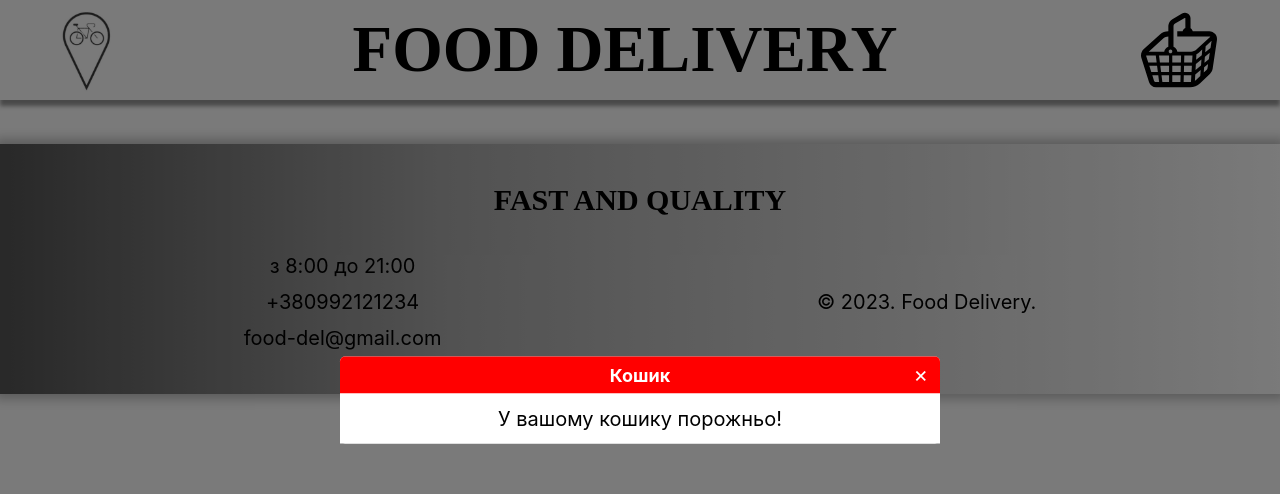
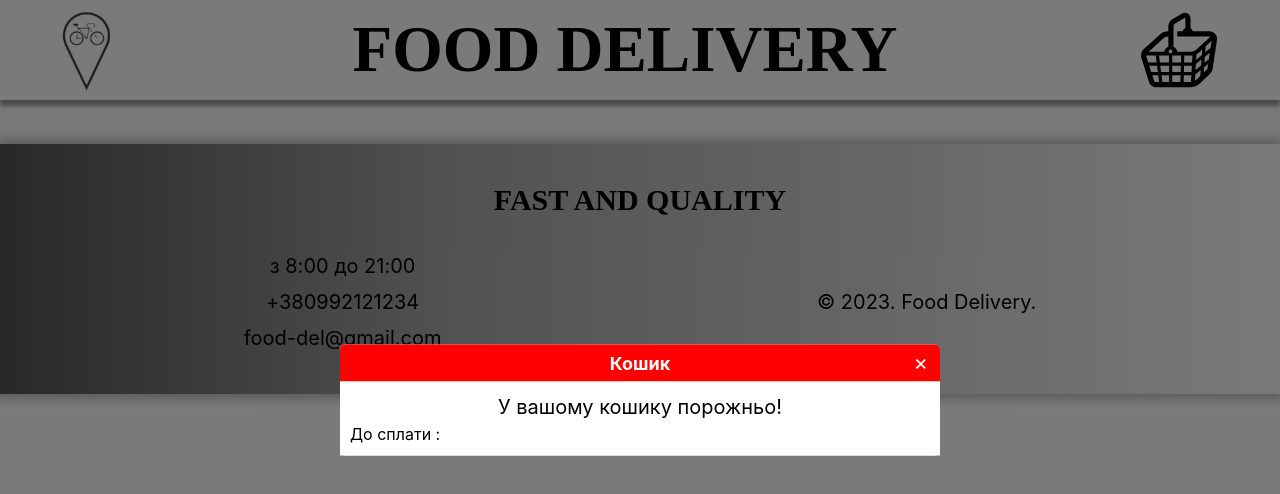
Before and after one commit to studennikovIv/food_del, a React (Create React App) app: page / in a window 1280 px wide. Both pictures are taken after a click on the button 1178 px from the left and 50 px from the top of the page. Shown: the top 494 px of the page. Built offline with nearby package versions, Linux system fonts and the light colour scheme.

Commit message:
Update ModalBasket.jsx

```diff
--- a/src/components/Basket/ModalBasket.jsx
+++ b/src/components/Basket/ModalBasket.jsx
@@ -9,10 +9,10 @@ import {
 } from './styled/ModalBasket.styled';
 
 export function ModalBasket({ basketArr, modalClose }) {
-  console.log(basketArr);
   const closeButton = () => {
     modalClose(false);
   };
+
   return (
     <BACKDROP_DIV>
       <BASKET_DIV>
@@ -23,7 +23,6 @@ export function ModalBasket({ basketArr, modalClose }) {
         <BOTTOM_FORM
           typeof="submit"
           onClick={ev => {
-            // ev.preventDefault();
             console.log(ev.currentTarget.textContent);
           }}
         >
@@ -40,6 +39,7 @@ export function ModalBasket({ basketArr, modalClose }) {
                 </div>
               );
             })}
+          {basketArr && <p>До сплати :</p>}
           {basketArr.length !== 0 && (
             <div>
               <label htmlFor="tel">
```
